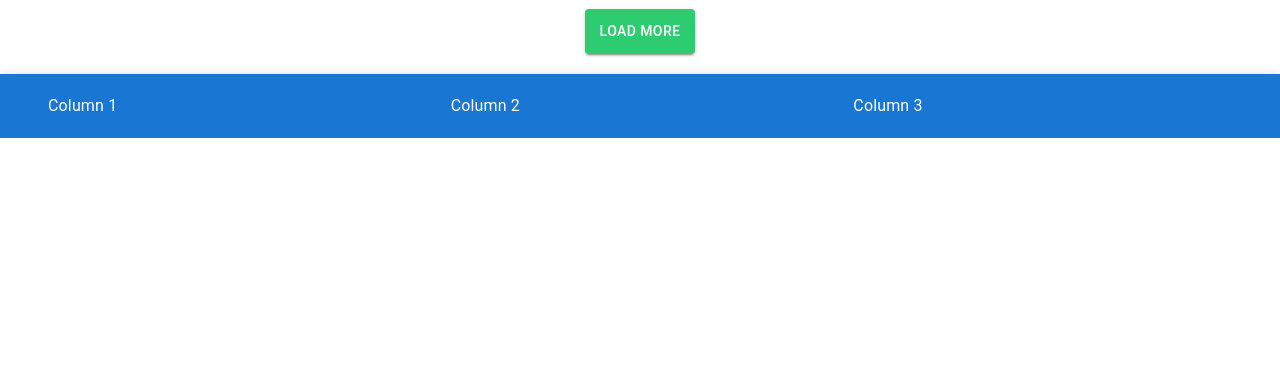
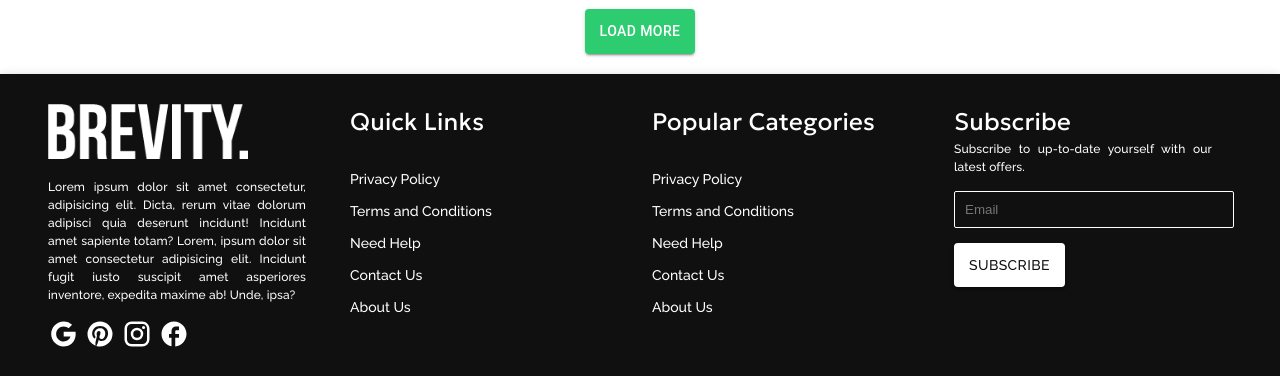
Before and after one commit to Ghulam-Ali-Khan/Ghulam-Ali-Eccomerce, a React (Vite) app: page / in a window 1280 px wide. Shown: the part 1279-1655 px from the top of the page. Before the commit the page ends 1417 px from the top, so only its background shows below. Built offline with nearby package versions, Linux system fonts and the light colour scheme.

Commit message:
Footer Done

```diff
--- a/src/components/Footer.jsx
+++ b/src/components/Footer.jsx
@@ -1,27 +1,71 @@
 import React from 'react'
-import { AppBar, Toolbar, Typography, Grid, Container } from '@mui/material'
+import { AppBar, Toolbar, Typography, Grid, Container, List, ListItem, Button } from '@mui/material';
+import FacebookRoundedIcon from '@mui/icons-material/FacebookRounded';
+import InstagramIcon from '@mui/icons-material/Instagram';
+import PinterestIcon from '@mui/icons-material/Pinterest';
+import GoogleIcon from '@mui/icons-material/Google';
+
+
+
 const Footer = () => {
+
+    const quick_links = ['Privacy Policy', 'Terms and Conditions', 'Need Help', 'Contact Us', 'About Us'];
+
+
     return (
         <>
-            <AppBar position="static" className='footer-top' >
+
+            <AppBar position="static" className='footer-top'  >
                 <Toolbar>
 
-                <Container maxWidth="xl">
-                    <Grid container spacing={3}>
+                    <Container maxWidth="xl" >
+                        <Grid container spacing={3}>
 
-                        <Grid item xs={4}>
-                            <Typography>Column 1</Typography>
+                            <Grid item lg={3} xs={12} className='footer-col'>
+                                <img src="/src/imgs/Sample-footer-logo.png" alt="logo" className='logo' />
+                                <Typography>Lorem ipsum dolor sit amet consectetur, adipisicing elit. Dicta, rerum vitae dolorum adipisci quia deserunt incidunt! Incidunt amet sapiente totam? Lorem, ipsum dolor sit amet consectetur adipisicing elit. Incidunt fugit iusto suscipit amet asperiores inventore, expedita maxime ab! Unde, ipsa?</Typography>
+                                <div className="social-icons">
+                                    <GoogleIcon className='rounded' />
+                                    <PinterestIcon />
+                                    <InstagramIcon className='rounded' />
+                                    <FacebookRoundedIcon />
+                                </div>
+                            </Grid>
+                            <Grid item lg={3} xs={12} className='footer-col'>
+                                <Typography className='footer-links-head' component='h2'>Quick Links</Typography>
+                                <List className='links'>
+                                    {
+                                        quick_links.map((item, index) => (
+
+                                            <ListItem key={index} className='link'>{item}</ListItem>
+
+                                        ))
+                                    }
+                                </List>
+                            </Grid>
+                            <Grid item lg={3} xs={12} className='footer-col'>
+                                <Typography className='footer-links-head' component='h2'>Popular Categories</Typography>
+                                <List className='links'>
+                                    {
+                                        quick_links.map((item, index) => (
+
+                                            <ListItem key={index} className='link'>{item}</ListItem>
+
+                                        ))
+                                    }
+                                </List>
+                            </Grid>
+                            <Grid item lg={3} xs={12} className='footer-col subscribe-col'>
+                                <Typography className='footer-links-head' component='h2'>Subscribe</Typography>
+                                <Typography component='p'>Subscribe to up-to-date yourself with our latest offers.</Typography>
+                                <input type="email" className='subscribe-field' placeholder='Email'/>
+                                <Button variant='contained' className='subscribe-btn'>Subscribe</Button>
+                            </Grid>
                         </Grid>
-                        <Grid item xs={4}>
-                            <Typography>Column 2</Typography>
-                        </Grid>
-                        <Grid item xs={4}>
-                            <Typography>Column 3</Typography>
-                        </Grid>
-                    </Grid>
                     </Container>
                 </Toolbar>
             </AppBar>
+
         </>
     )
 }
--- a/src/css/style.css
+++ b/src/css/style.css
@@ -169,12 +169,14 @@
 }
 @media (max-width: 768px) {
   .products-grid {
-    grid-template-columns: repeat(3, 1fr); /* 3 cards per row on tablet */
+    grid-template-columns: repeat(3, 1fr);
+    /* 3 cards per row on tablet */
   }
 }
 @media (max-width: 480px) {
   .products-grid {
-    grid-template-columns: repeat(1, 1fr); /* 1 card per row on mobile */
+    grid-template-columns: repeat(1, 1fr);
+    /* 1 card per row on mobile */
   }
 }
 .products-grid .product-card {
@@ -272,4 +274,81 @@
   background-color: #2ecc71 !important;
   color: white !important;
   padding: 10px 15px !important;
+}
+
+.footer-top {
+  margin-top: 15px;
+  padding: 30px 0px;
+  background: #101010 !important;
+}
+@media (min-width: 1200px) {
+  .footer-top .footer-col {
+    padding-right: 20px;
+  }
+}
+.footer-top p {
+  font-weight: 500;
+  font-family: "Raleway", sans-serif;
+  font-size: 12px;
+  text-align: justify;
+}
+.footer-top .logo {
+  max-width: 200px;
+  margin-bottom: 15px;
+}
+.footer-top .social-icons {
+  display: flex;
+  gap: 7px;
+  margin-top: 15px;
+}
+.footer-top .social-icons svg {
+  font-size: 30px;
+}
+.footer-top .footer-links-head {
+  font-family: 500;
+  font-family: "Geologica", sans-serif;
+  font-size: 1.5rem;
+}
+.footer-top .links {
+  font-weight: 500;
+  font-family: "Raleway", sans-serif;
+  margin-top: 15px;
+}
+.footer-top .links .link {
+  padding-left: 0;
+  margin-left: 0;
+  font-size: 14px;
+}
+.footer-top .subscribe-field {
+  padding: 10px;
+  width: 100%;
+  background-color: transparent;
+  border: 1px solid white;
+  color: white;
+  border-radius: 2px;
+  outline: none;
+  margin-top: 15px;
+}
+.footer-top .subscribe-field:focus {
+  background-color: white;
+  color: rgba(0, 0, 0, 0.768627451);
+}
+.footer-top .subscribe-btn {
+  cursor: pointer;
+  background-color: white;
+  color: #101010;
+  font-weight: 500;
+  font-family: "Raleway", sans-serif;
+  padding: 10px 15px;
+  margin-top: 15px;
+}
+.footer-top .subscribe-btn:hover {
+  background-color: #101010;
+  color: white;
+  border: 1px solid white;
+}
+@media (max-width: 1200px) {
+  .footer-top .subscribe-col {
+    padding-right: 20px;
+  }
 }/*# sourceMappingURL=style.css.map */
--- a/src/css/style.scss
+++ b/src/css/style.scss
@@ -248,24 +248,28 @@ sans-serif;
 
 // Product Card
 
-.products-grid{
+.products-grid {
     display: grid;
     grid-template-columns: repeat(5, 1fr);
     row-gap: 14px;
+
     @media (max-width: 768px) {
-        grid-template-columns: repeat(3, 1fr); /* 3 cards per row on tablet */
+        grid-template-columns: repeat(3, 1fr);
+        /* 3 cards per row on tablet */
     }
 
     /* Mobile styles */
     @media (max-width: 480px) {
-        grid-template-columns: repeat(1, 1fr); /* 1 card per row on mobile */
+        grid-template-columns: repeat(1, 1fr);
+        /* 1 card per row on mobile */
     }
 
     .product-card {
         max-width: 300px;
         margin: 0px 7px;
         position: relative;
-    .discount{
+
+        .discount {
             background: $theme_green;
             color: white;
             @include regular_font();
@@ -274,6 +278,7 @@ sans-serif;
             right: 0;
             border-bottom-left-radius: 12px;
         }
+
         img {
             max-height: 250px;
         }
@@ -332,17 +337,19 @@ sans-serif;
                     display: none;
                     opacity: 1;
                 }
-            .add-to-cart{
+
+                .add-to-cart {
                     font-size: 12.5px;
                     @include regular_font();
                     font-weight: 600;
                 }
+
                 &:hover {
                     gap: 5px;
                     height: fit-content;
                     width: auto;
                     margin: auto 0px;
-                padding:5px 10px;
+                    padding: 5px 10px;
                     border-radius: 20px;
 
 
@@ -371,9 +378,94 @@ sans-serif;
 }
 
 
-.load-more{
+.load-more {
     margin: auto;
     background-color: $theme_green !important;
     color: white !important;
     padding: 10px 15px !important;
 }
+
+
+// Footer
+
+.footer-top {
+    margin-top: 15px;
+    padding: 30px 0px;
+    background: $theme_footer_black !important;
+
+    .footer-col{
+        @media (min-width:1200px) {
+            padding-right: 20px;
+        }
+    }
+
+    p{
+       @include regular_font();
+       font-size: 12px;
+       text-align: justify;
+    }
+
+    .logo {
+        max-width: 200px;
+        margin-bottom: 15px;
+    }
+
+    .social-icons{
+        display: flex;
+        gap: 7px;
+        margin-top: 15px;
+
+        svg{
+            font-size: 30px;
+        }
+    }
+    .footer-links-head{
+        font-family: 500;
+        font-family: $heading_font;
+        font-size: 1.5rem;
+    }
+    .links{
+        @include regular_font();
+        margin-top: 15px;
+       .link{
+        padding-left: 0;
+        margin-left: 0;
+        font-size: 14px;
+       }
+    }
+    .subscribe-field{
+        padding: 10px;
+        width: 100%;
+        background-color: transparent;
+        border: 1px solid white ;
+        color: white;
+        border-radius: 2px;
+        outline: none;
+        margin-top: 15px;
+        &:focus{
+            background-color: white;
+            color: $theme_light_black;
+        }
+    }
+    .subscribe-btn{
+        cursor: pointer;
+        background-color: white;
+        color: $theme_footer_black;
+        @include regular_font();
+        padding: 10px 15px;
+        margin-top: 15px;
+
+        &:hover{
+            background-color: $theme_footer_black;
+            color: white;
+            border: 1px solid white;
+        }
+
+    }
+    .subscribe-col{
+        @media (max-width:1200px) {
+            padding-right: 20px;
+         }
+    }
+
+}
```
Also changed, not shown: src/imgs/Sample-footer-logo.png (added), 1 other file (tests, documents, lock files or other folders). Lines whose indentation alone changed are shown as unchanged.
